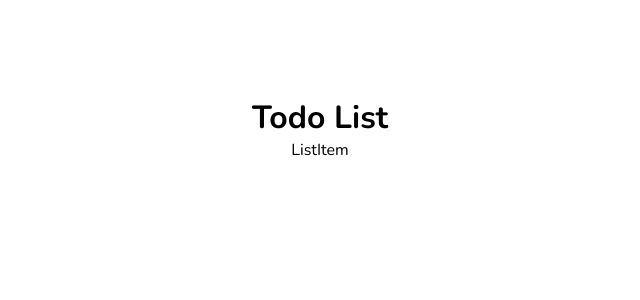
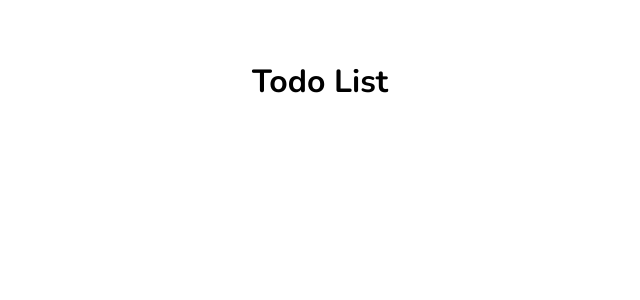
Before and after one commit to krauzeure/todo-next, a Next.js app: page / in a window 1280 px wide. Shown: the top 300 px of the page, without its empty margins (320-960 px from the left). Built offline with nearby package versions, Linux system fonts and the light colour scheme.

Commit message:
Adding style to the hp and the list

```diff
--- /dev/null
+++ b/components/List/List.module.css
@@ -0,0 +1,4 @@
+.list {
+    width: 80%;
+    margin: 40px 0;
+}
--- a/components/List/List.tsx
+++ b/components/List/List.tsx
@@ -2,24 +2,18 @@ import React from 'react';
 import ListItem from '../ListItem/ListItem';
 import { useState, useEffect } from 'react';
 import { listItem } from '@/types/types';
-import { v4 as uuidv4 } from 'uuid'
+import { v4 as uuidv4 } from 'uuid';
+import styles from './List.module.css'
 
 export default function List() {
-
-    const [items, setItems] = useState<listItem[]>([])
-    useEffect(() => {
-        setItems([{ name: "test", id:"lol"}])
-        console.log(items)
-    // eslint-disable-next-line react-hooks/exhaustive-deps
-    }, [])
-    console.log(items)
+  const [items, setItems] = useState<listItem[]>([]);
 
   return (
-
-    <ul>
-        {items && items.map((item, index) => {
-        return <ListItem key={item.id}/>})}
+    <ul className={styles.list}>
+      {items &&
+        items.map((item, index) => {
+          return <ListItem key={item.id} name={item.name}/>;
+        })}
     </ul>
-
   );
 }
--- /dev/null
+++ b/components/ListItem/ListItem.module.css
@@ -0,0 +1,19 @@
+.listItem {
+    display: flex;
+    justify-content: space-between;
+    align-items: center;
+    border: 1px solid #e0e0df;
+    padding: 15px 25px;
+    border-radius: 5px;
+}
+
+.listItem button {
+    background-color: #b72121;
+    border: none;
+    color: white;
+    padding: 10px 25px;
+    text-align: center;
+    text-decoration: none;
+    border-radius: 5px;
+    cursor: pointer;
+}
--- a/components/ListItem/ListItem.tsx
+++ b/components/ListItem/ListItem.tsx
@@ -1,7 +1,12 @@
 import React from 'react'
+import styles from './ListItem.module.css'
+import { Nunito } from '@next/font/google'
 
-export default function ListItem() {
+// If loading a variable font, you don't need to specify the font weight
+const nunito = Nunito({ subsets: ['latin'] })
+
+export default function ListItem(props: {name:string}) {
   return (
-    <div>ListItem</div>
+    <li className={styles.listItem}><span>{props.name}</span><button className={nunito.className}>Supprimer</button></li>
   )
 }
--- a/styles/Home.module.css
+++ b/styles/Home.module.css
@@ -3,6 +3,7 @@
   flex-direction: column;
   justify-content: flex-start;
   align-items: center;
-  padding: 6rem;
   min-height: 100vh;
+  width: 80%;
+  margin: 60px auto;
 }
```
